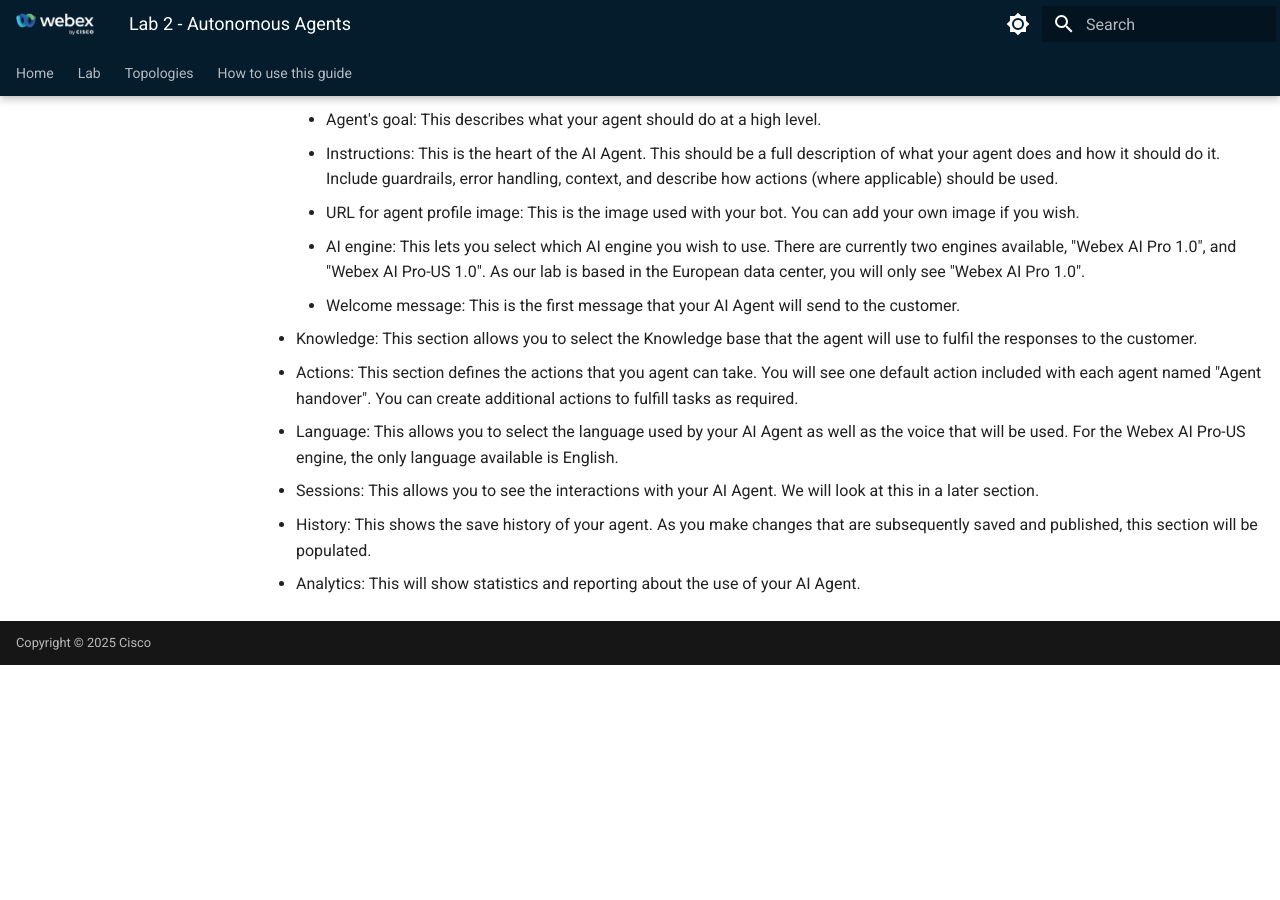
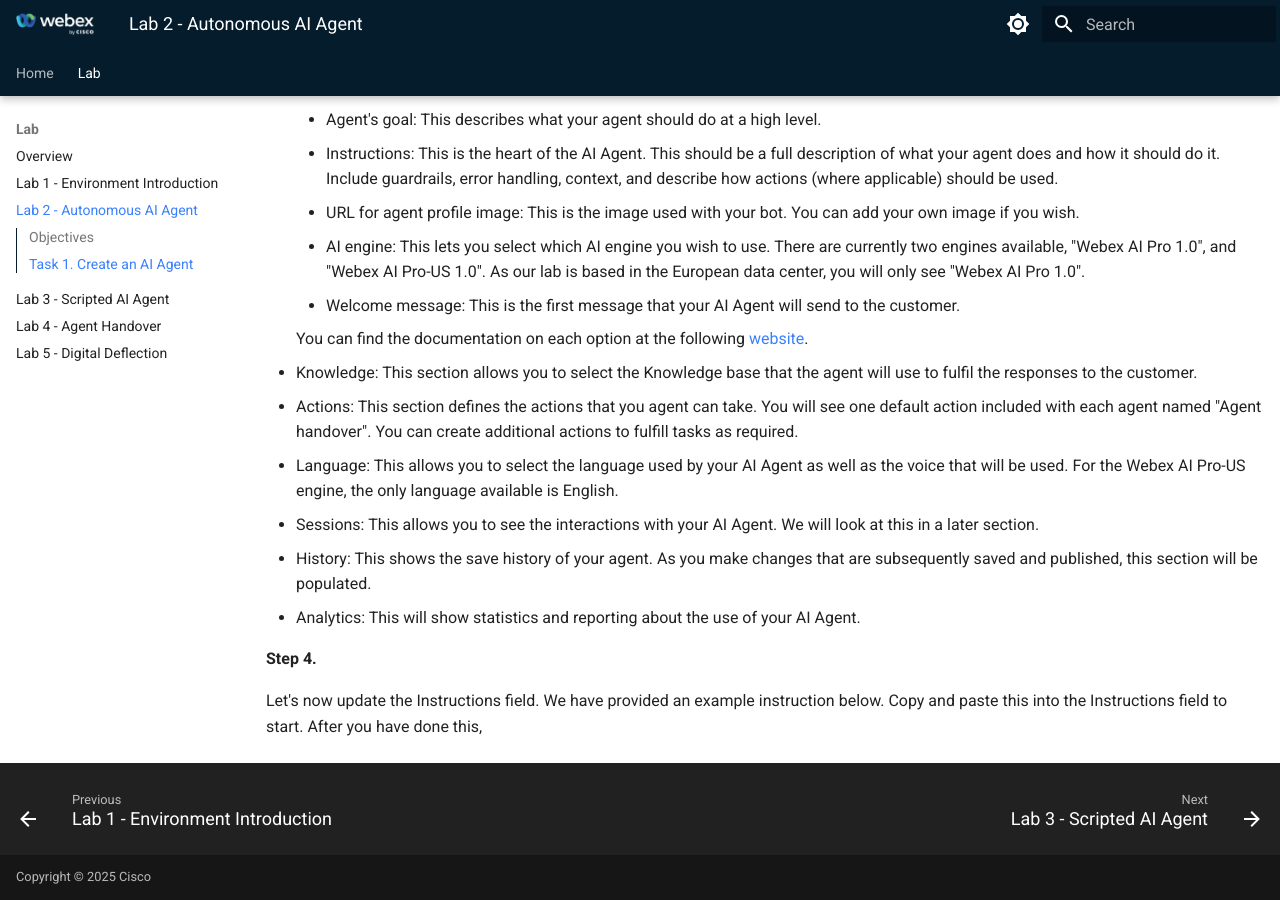
Before and after one commit to WebexCC-SA/LAB-2356, an MkDocs documentation site: the page built from docs/lab2_autonomous_bot.md, in a window 1280 px wide and 900 px high, scrolled down 2898 px. Built offline with MkDocs 1.6.1 and Material for MkDocs 9.7.7, drawn with Linux system fonts in a browser that asks for light colours; before the commit the page ends 3563 px from its top, so only the background shows below that.

Commit message:
Updated Main page and lab2

```diff
--- a/docs/lab2_autonomous_bot.md
+++ b/docs/lab2_autonomous_bot.md
@@ -64,6 +64,8 @@
       - AI engine: This lets you select which AI engine you wish to use. There are currently two engines available, "Webex AI Pro 1.0", and "Webex AI Pro-US 1.0". As our lab is based in the European data center, you will only see "Webex AI Pro 1.0".
       - Welcome message: This is the first message that your AI Agent will send to the customer.
 
+      You can find the documentation on each option at the following [website](https://help.webex.com/en-us/article/nelkmxk/Guidelines-and-best-practices-for-automating-with-AI-agent).
+
   - Knowledge: This section allows you to select the Knowledge base that the agent will use to fulfil the responses to the customer.
   - Actions: This section defines the actions that you agent can take. You will see one default action included with each agent named "Agent handover". You can create additional actions to fulfill tasks as required.
   - Language: This allows you to select the language used by your AI Agent as well as the voice that will be used. For the Webex AI Pro-US engine, the only language  available is English.
@@ -71,3 +73,7 @@
 - Sessions: This allows you to see the interactions with your AI Agent. We will look at this in a later section.
 - History: This shows the save history of your agent. As you make changes that are subsequently saved and published, this section will be populated.
 - Analytics: This will show statistics and reporting about the use of your AI Agent.
+
+**Step 4.**
+
+Let's now update the Instructions field. We have provided an example instruction below. Copy and paste this into the Instructions field to start. After you have done this,
--- a/mkdocs.yml
+++ b/mkdocs.yml
@@ -88,15 +88,8 @@
   - Home: index.md
   - Lab:
       - Overview: overview.md
-      - Lab 1 - Getting Started: lab1_getting_started.md
-      - Conclusion: conclusion.md
-  - Topologies: topologies.md
-  - How to use this guide:
-      - Setting up and using the tool:
-        - Initial Setup: howToUse/initialSetup.md
-        - Using the tool after the initial setup: howToUse/postInitial.md
-        - Publishing your changes: howToUse/syncChanges.md
-      - Styling and Advanced Features:
-        - Markdown and Other References: howToUse/references.md
-        - Custom Features: howToUse/customFeatures.md
-        - Custom Admonitions: howToUse/admonition.md
+      - Lab 1 - Environment Introduction: lab1_environment_intro.md
+      - Lab 2 - Autonomous AI Agent: lab2_autonomous_bot.md
+      - Lab 3 - Scripted AI Agent: lab3_scripted_bot_basic.md
+      - Lab 4 - Agent Handover: lab4_agent_handover.md
+      - Lab 5 - Digital Deflection: lab5_chat_bot.md
```
